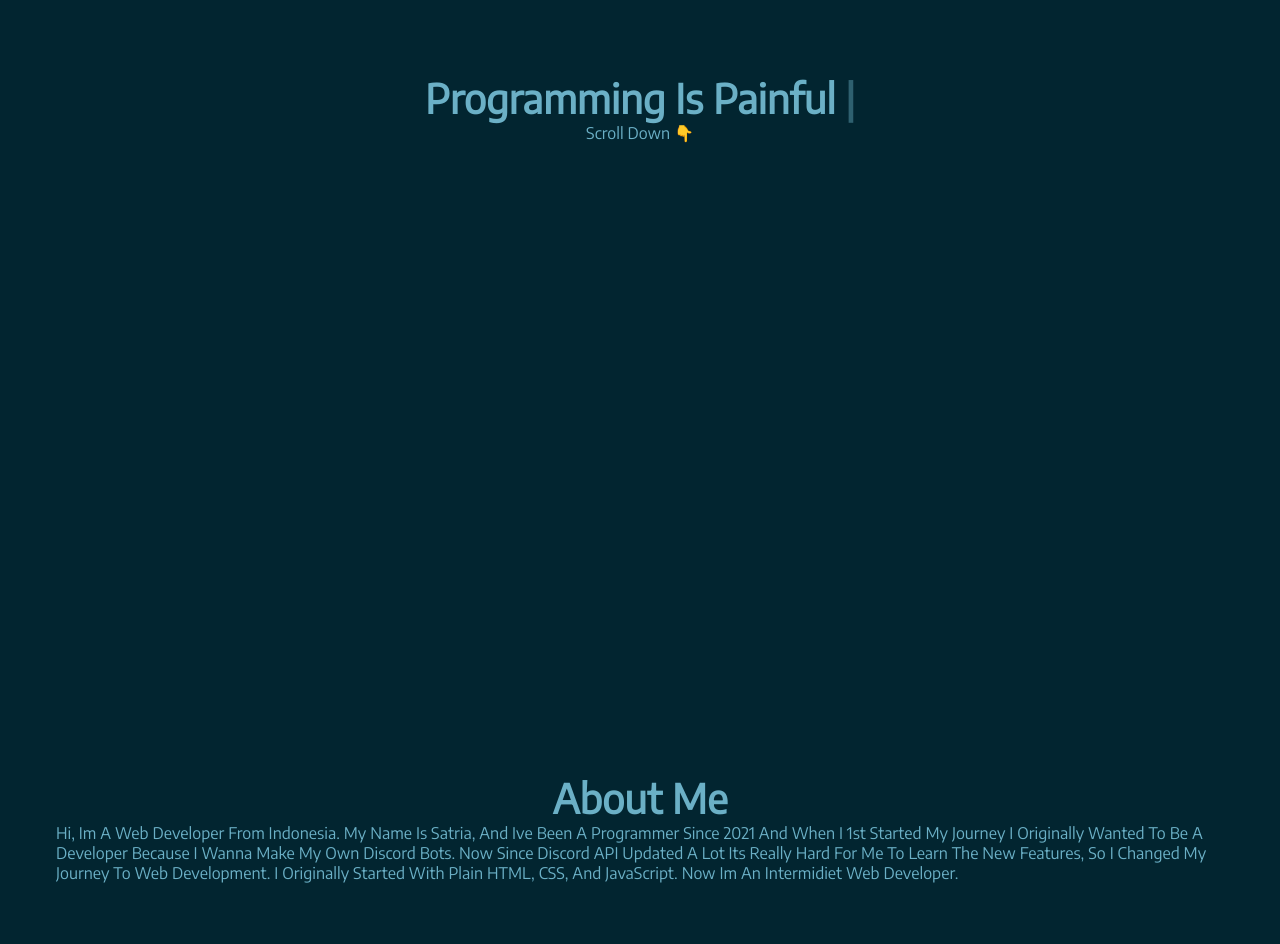
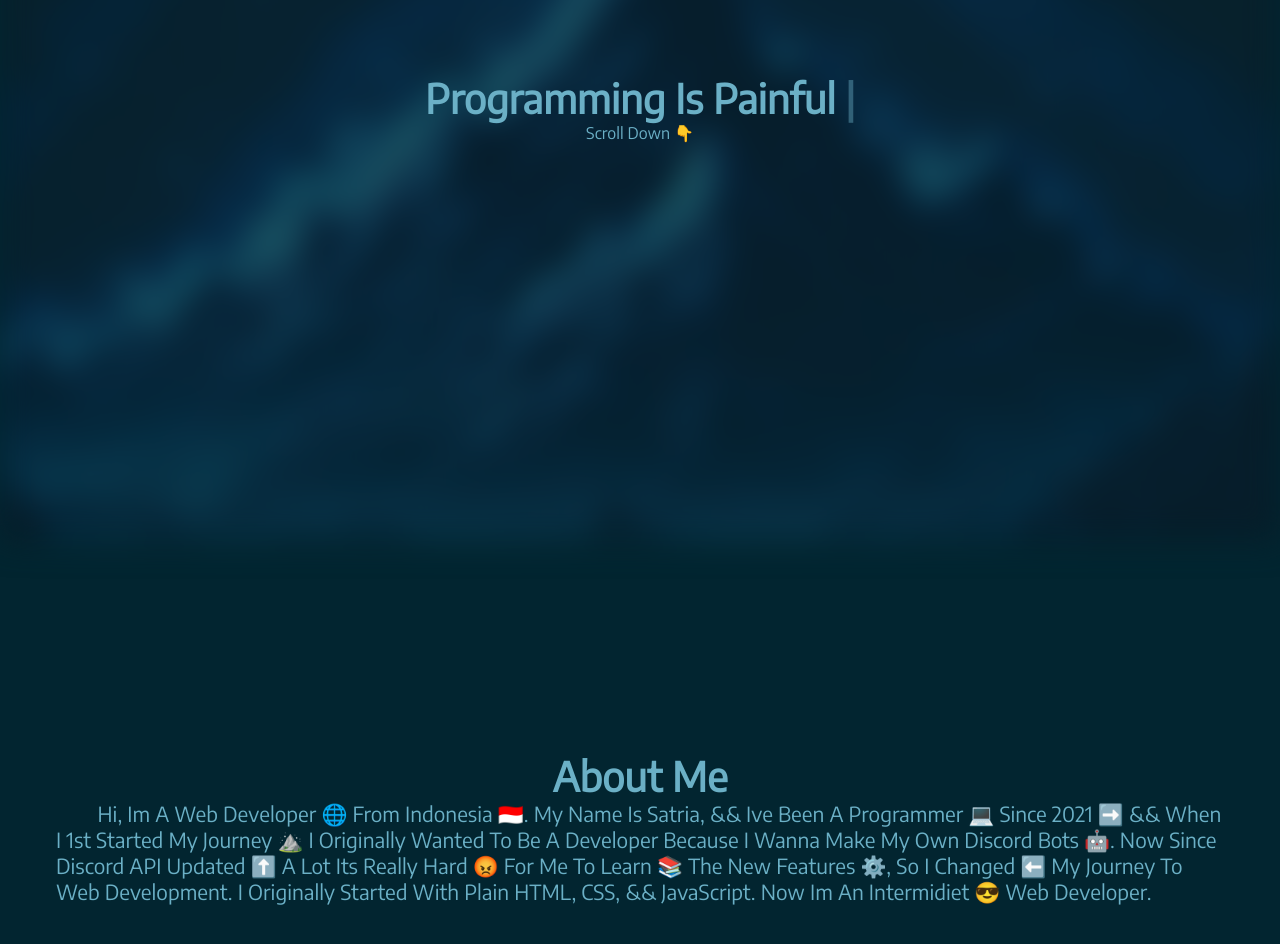
Before and after one commit to SX-9/sx-2nd-website, a Vue app: page / in a window 1280 px wide. Shown: the part 260-1204 px from the top of the page. Built offline with nearby package versions, Linux system fonts and the light colour scheme.

Commit message:
bg and improve stuff

```diff
--- a/src/App.vue
+++ b/src/App.vue
@@ -1,18 +1,20 @@
 <script>
-import AboutMe from './components/AboutMe.vue';
-import TopBar from './components/TopBar.vue';
+import AboutMe from "./components/AboutMe.vue";
+import TopBar from "./components/TopBar.vue";
+import Background from "./components/Background.vue";
 export default {
   components: {
     TopBar,
     AboutMe,
-  }
-}
+    Background,
+  },
+};
 
 let text = "Programming Is Painful And Fun";
 let delay = 150;
 let i = 1;
 const updateText = () => {
-  document.getElementById('typing').innerText = text.substring(0, i);
+  document.getElementById("typing").innerText = text.substring(0, i);
   i++;
   if (i <= text.length) {
     setTimeout(updateText, delay);
@@ -22,29 +24,45 @@ setTimeout(updateText, 1700);
 </script>
 
 <template>
-  <TopBar name="SX-9"/>
+  <Background />
+  <TopBar name="SX-9" />
   <div class="center">
     <div class="container">
       <h1><span id="typing"></span><span class="blink">|</span></h1>
-      <p style="text-align: center;">Scroll Down 👇</p>
+      <p style="text-align: center"><a href="#about">Scroll Down 👇</a></p>
     </div>
   </div>
-  <AboutMe/>
+  <AboutMe />
 </template>
 
 <style>
-@import url('https://fonts.googleapis.com/css2?family=Encode+Sans:wght@400&display=swap');
-
 * {
-  font-family: 'Encode Sans', sans-serif;
+  font-family: "Encode Sans", sans-serif;
   color: #6bb0c6;
   scroll-behavior: smooth;
 }
-body { background: #022530; }
-h1, h2, h3, h4, h5, h6, p { margin: 0; }
-h1 { font-size: 2.5rem; text-align: center; }
+body {
+  background-color: #022530;
+}
+h1,
+h2,
+h3,
+h4,
+h5,
+h6,
+p {
+  margin: 0;
+}
+h1 {
+  font-size: 2.5rem;
+  text-align: center;
+}
+a { text-decoration: none; }
+a:hover { color: white; }
 
-.blink { animation: blink 750ms infinite; }
+.blink {
+  animation: blink 750ms infinite;
+}
 
 img {
   border-top-right-radius: 1em;
--- a/src/components/AboutMe.vue
+++ b/src/components/AboutMe.vue
@@ -1,14 +1,26 @@
+<script>
+export default {
+  data() {
+    return {
+      screenWidth: window.innerWidth,
+      description: 'Hi, Im A Web Developer 🌐 From Indonesia 🇮🇩. My Name Is Satria, && Ive Been A Programmer 💻 Since 2021 ➡️ && When I 1st Started My Journey ⛰️ I Originally Wanted To Be A Developer Because I Wanna Make My Own Discord Bots 🤖. Now Since Discord API Updated ⬆️ A Lot Its Really Hard 😡 For Me To Learn 📚 The New Features ⚙️, So I Changed ⬅️ My Journey To Web Development. I Originally Started With Plain HTML, CSS, && JavaScript. Now Im An Intermidiet 😎 Web Developer.',
+    }
+  }
+}
+</script>
+
 <template>
   <div class="center">
     <div id="about" class="container">
       <h1>About Me</h1>
-      <p>
-        Hi, Im A Web Developer From Indonesia. My Name Is Satria, And Ive Been A Programmer Since 2021 And When I 1st Started My Journey I Originally Wanted To Be A Developer Because I Wanna Make My Own Discord Bots. Now Since Discord API Updated A Lot Its Really Hard For Me To Learn The New Features, So I Changed My Journey To Web Development. I Originally Started With Plain HTML, CSS, And JavaScript. Now Im An Intermidiet Web Developer.
-      </p>
+      <p class="desktop" v-if="screenWidth > 600">{{ description }}</p>
+      <p v-else>{{ description }}</p>
     </div>
   </div>
 </template>
 
 <style scoped>
 h1 { text-align: center; }
+p { text-indent: 0; }
+p.desktop { font-size: 1.3rem; text-indent: 2em; }
 </style>
--- /dev/null
+++ b/src/components/Background.vue
@@ -0,0 +1,23 @@
+<template>
+  <div></div>
+</template>
+
+<style scoped>
+div {
+  background: linear-gradient(
+    #022530bb,
+    #022530bb
+  ), url(../assets/bg1.jpg);
+  background-repeat: no-repeat;
+  background-position: center;
+  background-size: cover;
+  filter: blur(1em);
+  -webkit-filter: blur(1em);
+  position: absolute;
+  top: 0;
+  left: 0;
+  z-index: -1;
+  width: 100%;
+  height: 100%;
+}
+</style>
--- a/src/components/TopBar.vue
+++ b/src/components/TopBar.vue
@@ -21,6 +21,7 @@ export default {
     <a href="#about">👋 About Me</a>
     <a href="#stack">📚 My Stack</a>
     <a href="#work">🖌️ Side Projects</a>
+    <a href="#socials">📧 Contacts</a>
   </p>
   <p class="top center" v-else>
     <a>Hello World</a>
@@ -43,12 +44,12 @@ export default {
 .top.left { left: 1em; }
 
 .top.center {
-  top: 1.7em;
+  top: 2em;
   left: 7em;
   right: 7em;
   text-align: center;
 }
-.top.center a { padding: 1em; text-decoration: none; }
+.top.center a { padding: 1em; }
 
 img { height: 3em; }
 </style>
--- a/src/style.css
+++ b/src/style.css
@@ -1,3 +1,5 @@
+@import url('https://fonts.googleapis.com/css2?family=Encode+Sans:wght@400&display=swap');
+
 div.center {
   margin: 0;
   padding: 0;
```
Also changed, not shown: package.json (line endings or trailing spaces), src/assets/bg1.jpg (added).
